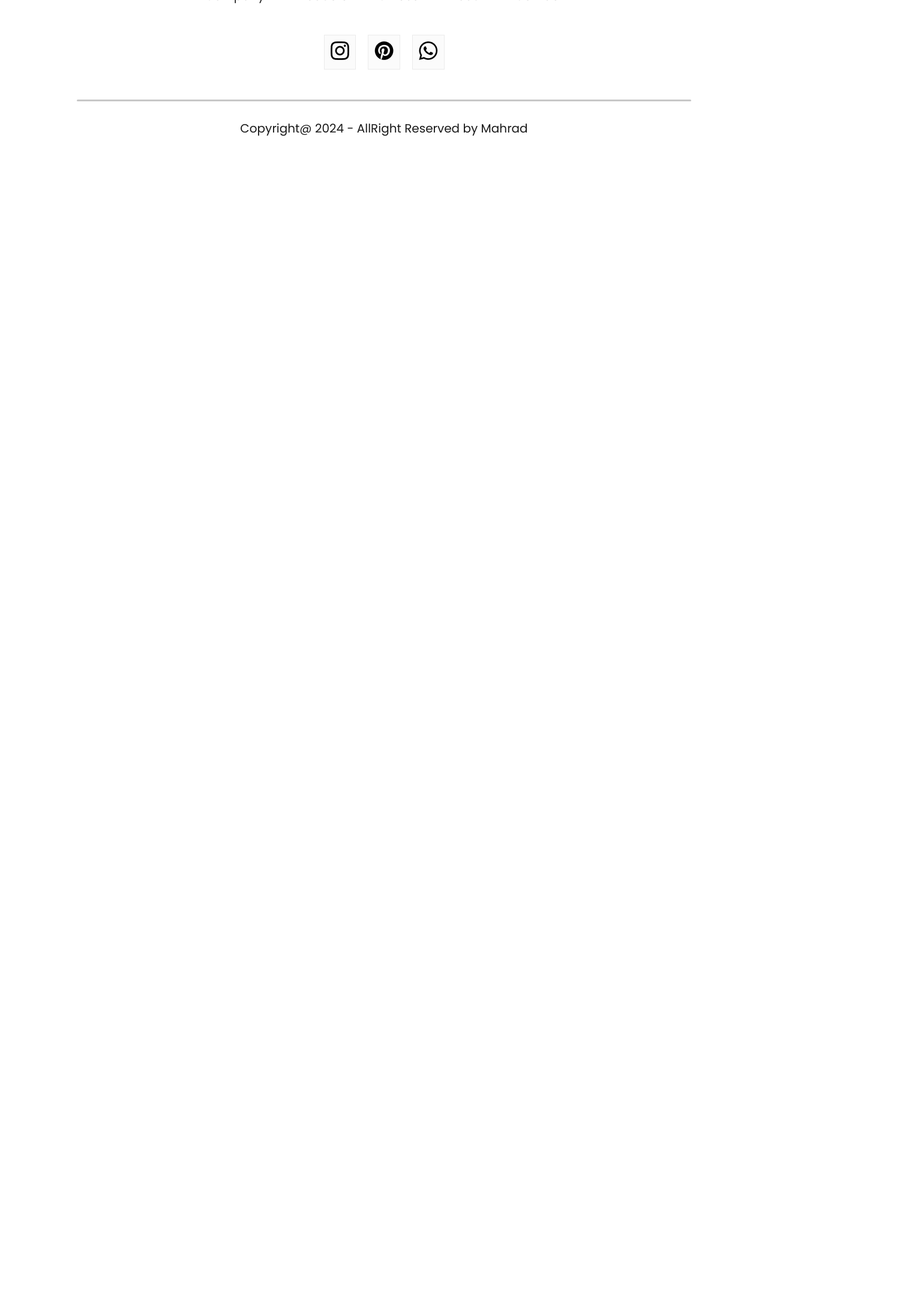
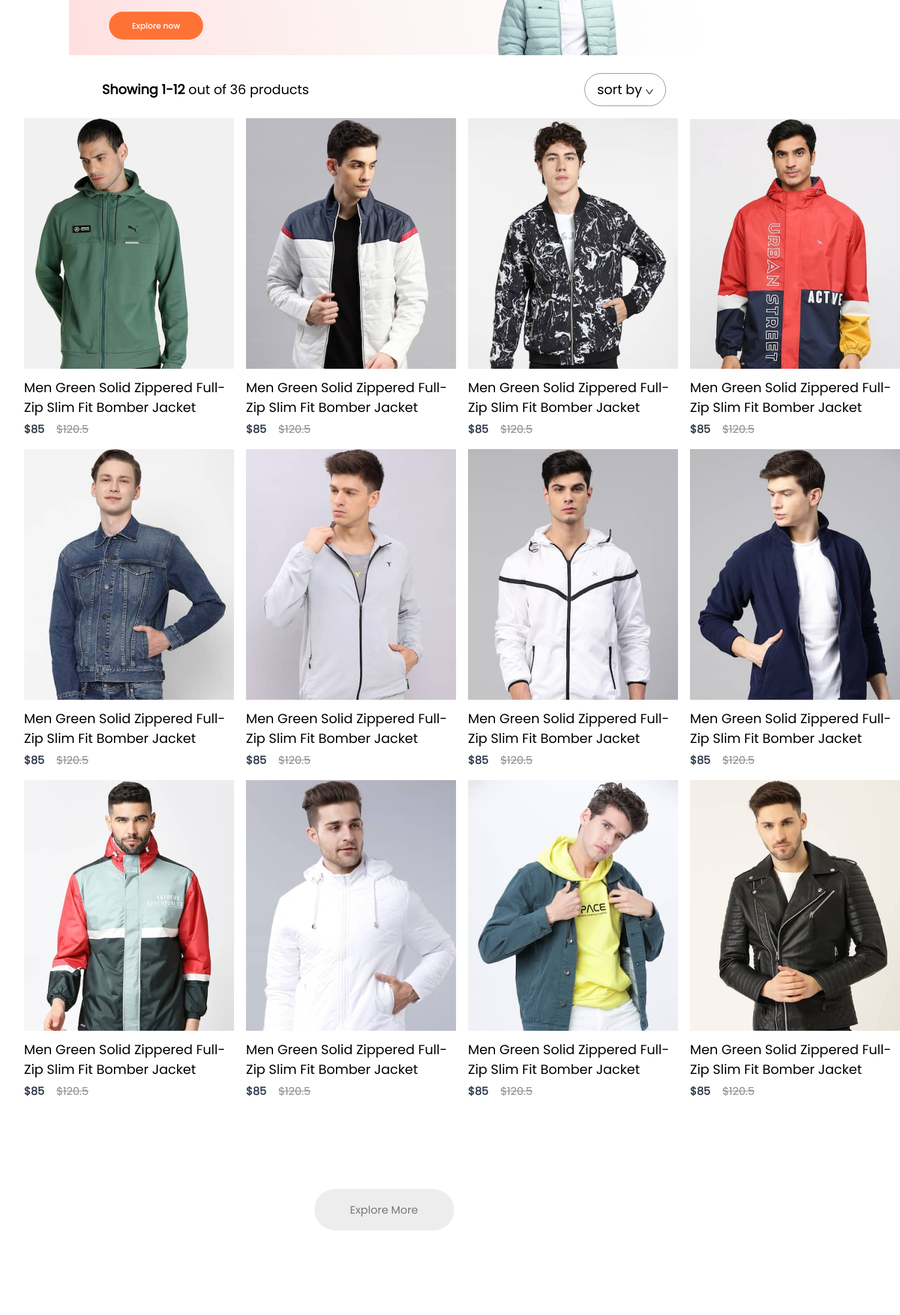
Before and after one commit to Mahradtangestani/ecommerce, a React (Create React App) app: page /mens in a window 1280 px wide. Shown: the part 260-2453 px from the top of the page at 60% size, 1500 px wide, since content can reach past the window. Before the commit the page ends 800 px from the top, so only its background shows below. Built offline with nearby package versions, Linux system fonts and the light colour scheme.

Commit message:
The ShopCategory has been created

```diff
--- a/public/style.css
+++ b/public/style.css
@@ -6,3 +6,6 @@
     font-family: 'Poppins';font-size: 22px;
     margin: 0;
 }
+.w-100{
+    width: 100%;
+}
--- a/src/App.js
+++ b/src/App.js
@@ -7,6 +7,9 @@
 import Cart from "./pages/Cart";
 import LoginSignup from "./pages/LoginSignup";
 import Footer from "./components/footer/Footer";
+import men_banner from "./components/Assets/banner_mens.png"
+import women_banner from "./components/Assets/banner_women.png"
+import kids_banner from "./components/Assets/banner_kids.png"
 
 function App() {
   return (
@@ -15,14 +18,15 @@
        <Navbar/>
        <Routes>
          <Route path="/" element={<Shop/>}/>
-         <Route path="/mens" element={<ShopCategory category="mens"/>}/>
-         <Route path="/womens" element={<ShopCategory category="womens"/>}/>
-         <Route path="/kids" element={<ShopCategory category="kids"/>}/>
+         <Route path="/mens" element={<ShopCategory banner={men_banner} category="men"/>}/>
+         <Route path="/womens" element={<ShopCategory banner={women_banner} category="women"/>}/>
+         <Route path="/kids" element={<ShopCategory banner={kids_banner} category="kid"/>}/>
          <Route path="/product" element={<Product/>}>
              <Route path=":productId" element={<Product/>}/>
          </Route>
          <Route path="/cart" element={<Cart/>}/>
          <Route path="/login" element={<LoginSignup/>}/>
+
        </Routes>
        <Footer/>
        </BrowserRouter>
--- /dev/null
+++ b/src/context/ShopContext.jsx
@@ -0,0 +1,18 @@
+import React, { createContext } from "react";
+import all_product from "../components/Assets/all_product"
+
+export const ShopContext = createContext(null);
+
+const ShopContextProvider = (props)=>{
+
+    const contextValue = {all_product}
+
+    return (
+        <ShopContext.Provider value={contextValue}>
+           {props.children}
+        </ShopContext.Provider>
+    )
+
+}
+
+export default ShopContextProvider
--- a/src/index.js
+++ b/src/index.js
@@ -2,10 +2,12 @@
 import { createRoot } from 'react-dom/client';
 
 import App from './App';
+import ShopContextProvider from './context/ShopContext';
 
 
 createRoot(document.getElementById('root')).render(
-  <React.StrictMode>
-    <App />
-  </React.StrictMode>
+    <ShopContextProvider>
+      <App />
+    </ShopContextProvider>
+
 );
--- a/src/pages/LoginSignup.jsx
+++ b/src/pages/LoginSignup.jsx
@@ -2,7 +2,7 @@
 
 const LoginSignup = () => {
     return (
-        <div>
+        <div className='loginsignup'>
 
         </div>
     );
--- a/src/pages/ShopCategory.jsx
+++ b/src/pages/ShopCategory.jsx
@@ -1,9 +1,36 @@
-import React from 'react';
+import React, { useContext } from 'react';
+import "./css/ShopCategory.css"
+import { ShopContext } from '../context/ShopContext';
+import dropdown_icon from '../components/Assets/dropdown_icon.png'
+import Item from '../components/item/Item';
 
-const ShopCategory = () => {
+const ShopCategory = (props) => {
+
+    const {all_product} = useContext(ShopContext)
+
     return (
-        <div>
-
+        <div className='shop-category'>
+            <img src={props.banner} alt="" className='shopcategory-banner'/>
+            <div className='shopcategory-indexSort'>
+                <p>
+                    <span>Showing 1-12</span> out of 36 products
+                </p>
+                <div className='shopcategory-sort'>
+                    sort by <img src={dropdown_icon} alt="" />
+                </div>
+            </div>
+            <div className='shopcategory-products'>
+                {all_product.map((item,i)=>{
+                    if (props.category===item.category) {
+                        return <Item key={i} id={item.id} name={item.name} image={item.image} new_price={item.new_price} old_price={item.old_price}/>
+                    }else{
+                        return null
+                    }
+                })}
+            </div>
+            <div className="shopcategory-loadmore">
+                Explore More
+            </div>
         </div>
     );
 }
--- /dev/null
+++ b/src/pages/css/ShopCategory.css
@@ -0,0 +1,39 @@
+.shopcategory-banner{
+    display: block;
+    margin: 30px auto;
+    width: 82%;
+}
+.shopcategory-indexSort{
+    display: flex;
+    align-items: center;
+    justify-content: space-between;
+    margin: 0px 170px;
+}
+.shopcategory-sort{
+    padding: 10px 20px;
+    border-radius: 40px;
+    border: 1px solid #888;
+}
+.shopcategory-indexSort p span{
+    font-weight: 600;
+}
+.shopcategory-products{
+    margin: 20px 40px;
+    display: grid;
+    grid-template-columns: 1fr 1fr 1fr 1fr;
+    gap: 20px;
+}
+.shopcategory-loadmore{
+    display: flex;
+    justify-content: center;
+    align-items: center;
+    margin: 150px auto;
+    width: 233px;
+    height: 69px;
+    border-radius: 75px;
+    background-color: #ededed;
+    color: #787878;
+    font-size: 18px;
+    font-weight: 500;
+    cursor: pointer;
+}
```
